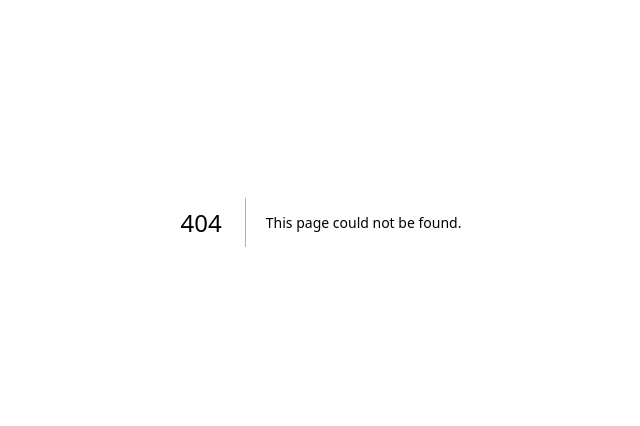
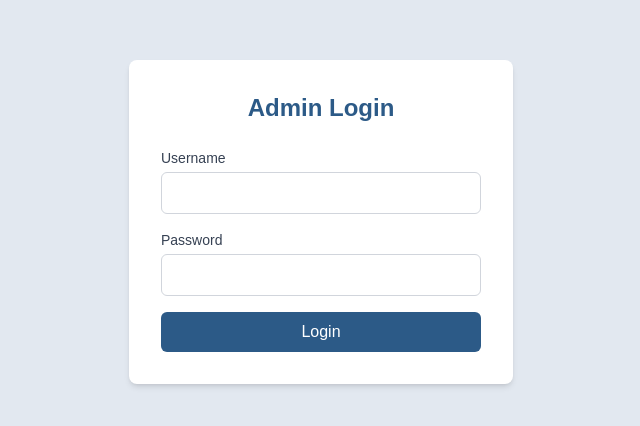
Before and after one commit to LoylP/Fense_System, a Next.js app in the folder my-app/: page /admin in a window 1280 px wide. Before the commit this address had no page. Shown: the part 178-604 px from the top of the page, without its empty margins (319-959 px from the left). Built offline with nearby package versions, Linux system fonts and the light colour scheme.

Commit message:
add admin page

```diff
--- /dev/null
+++ b/my-app/app/admin/page.tsx
@@ -0,0 +1,63 @@
+"use client"
+import { useState } from 'react';
+import { useRouter } from 'next/navigation';
+
+const Login = () => {
+  const [username, setUsername] = useState('');
+  const [password, setPassword] = useState('');
+  const [error, setError] = useState('');
+  const router = useRouter();
+
+  const handleLogin = async (e: React.FormEvent) => {
+    e.preventDefault();
+    if (username === 'admin' && password === '123456') {
+      localStorage.setItem('isAdminLoggedIn', 'true');
+      router.push('/dashboard');
+    } else {
+      setError('Invalid credentials');
+    }
+  };
+
+  return (
+    <div className="min-h-screen flex items-center justify-center bg-slate-200">
+      <div className="bg-white p-8 rounded-lg shadow-md w-96">
+        <h1 className="text-2xl font-bold text-center text-[#2C5A87] mb-6">Admin Login</h1>
+
+        <form onSubmit={handleLogin} className="space-y-4">
+          <div>
+            <label className="block text-sm font-medium text-gray-700">Username</label>
+            <input
+              type="text"
+              value={username}
+              onChange={(e) => setUsername(e.target.value)}
+              className="mt-1 block w-full px-3 py-2 border border-gray-300 rounded-md focus:outline-none focus:ring-[#2C5A87] focus:border-[#2C5A87]"
+              required
+            />
+          </div>
+
+          <div>
+            <label className="block text-sm font-medium text-gray-700">Password</label>
+            <input
+              type="password"
+              value={password}
+              onChange={(e) => setPassword(e.target.value)}
+              className="mt-1 block w-full px-3 py-2 border border-gray-300 rounded-md focus:outline-none focus:ring-[#2C5A87] focus:border-[#2C5A87]"
+              required
+            />
+          </div>
+
+          {error && <p className="text-red-500 text-sm">{error}</p>}
+
+          <button
+            type="submit"
+            className="w-full bg-[#2C5A87] text-white py-2 px-4 rounded-md hover:bg-[#1f405f] transition-colors"
+          >
+            Login
+          </button>
+        </form>
+      </div>
+    </div>
+  );
+};
+
+export default Login;
```
